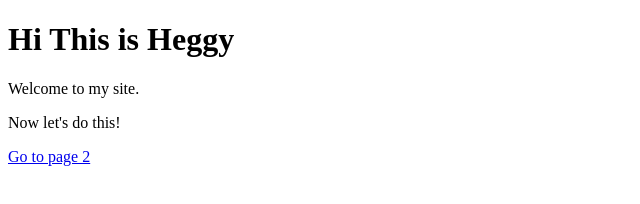
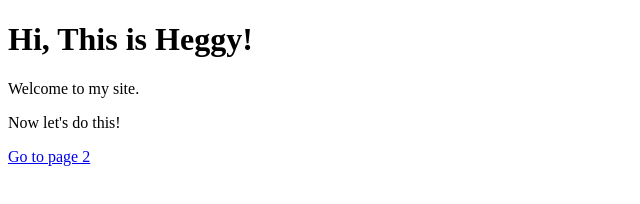
Before and after one commit to heggy231/JAMstack-hello-world, a Gatsby site: page / in a window 1280 px wide. Shown: the whole page, without its empty margins (0-640 px from the left). Built offline with nearby package versions, Linux system fonts and the light colour scheme; Gatsby itself is replaced by a stand-in of ours.

Commit message:
second commit

```diff
--- a/src/pages/index.js
+++ b/src/pages/index.js
@@ -3,7 +3,7 @@ import Link from 'gatsby-link'
 
 const IndexPage = () => (
   <div>
-    <h1>Hi This is Heggy</h1>
+    <h1>Hi, This is Heggy!</h1>
     <p>Welcome to my site.</p>
     <p>Now let's do this!</p>
     <Link to="/page-2/">Go to page 2</Link>
```
